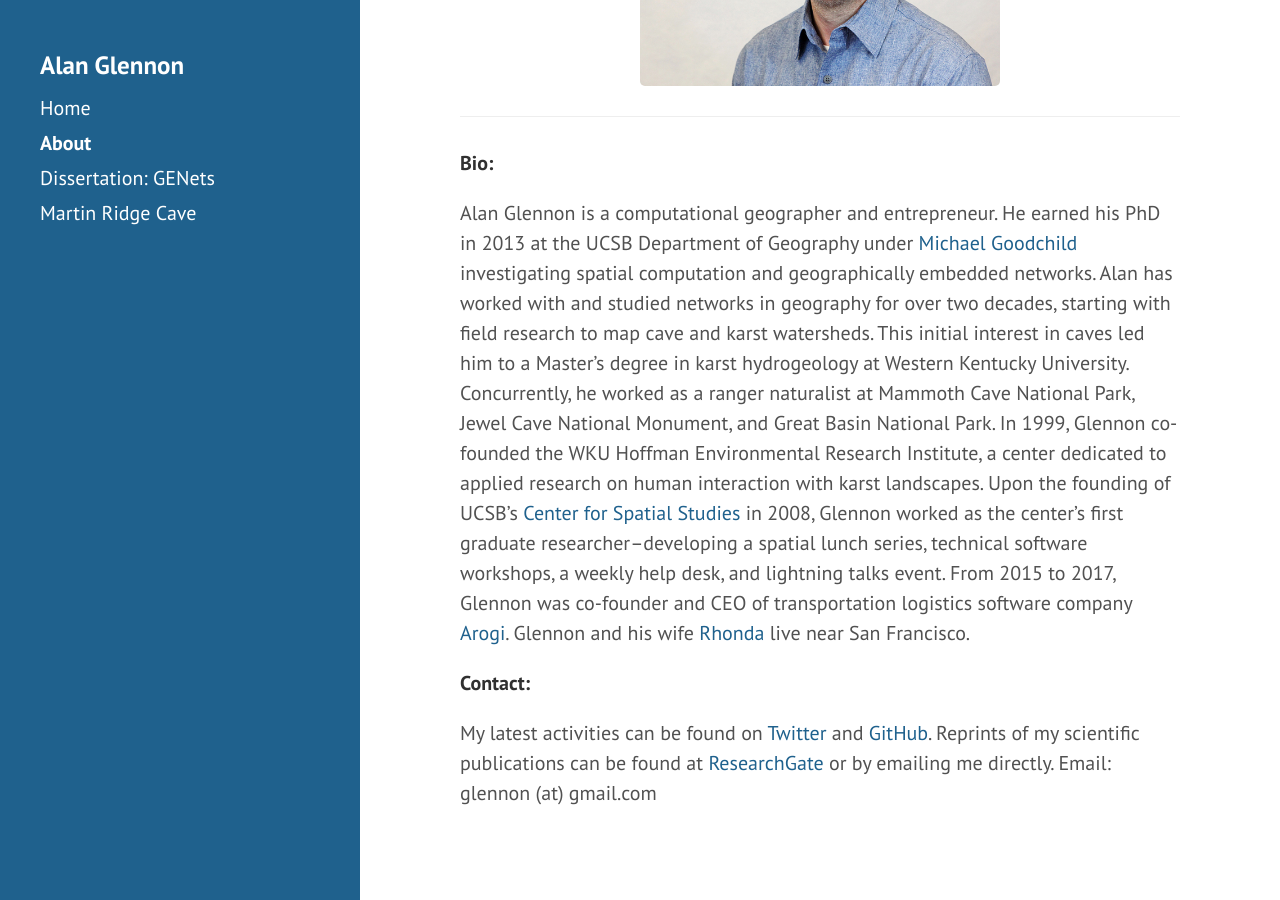
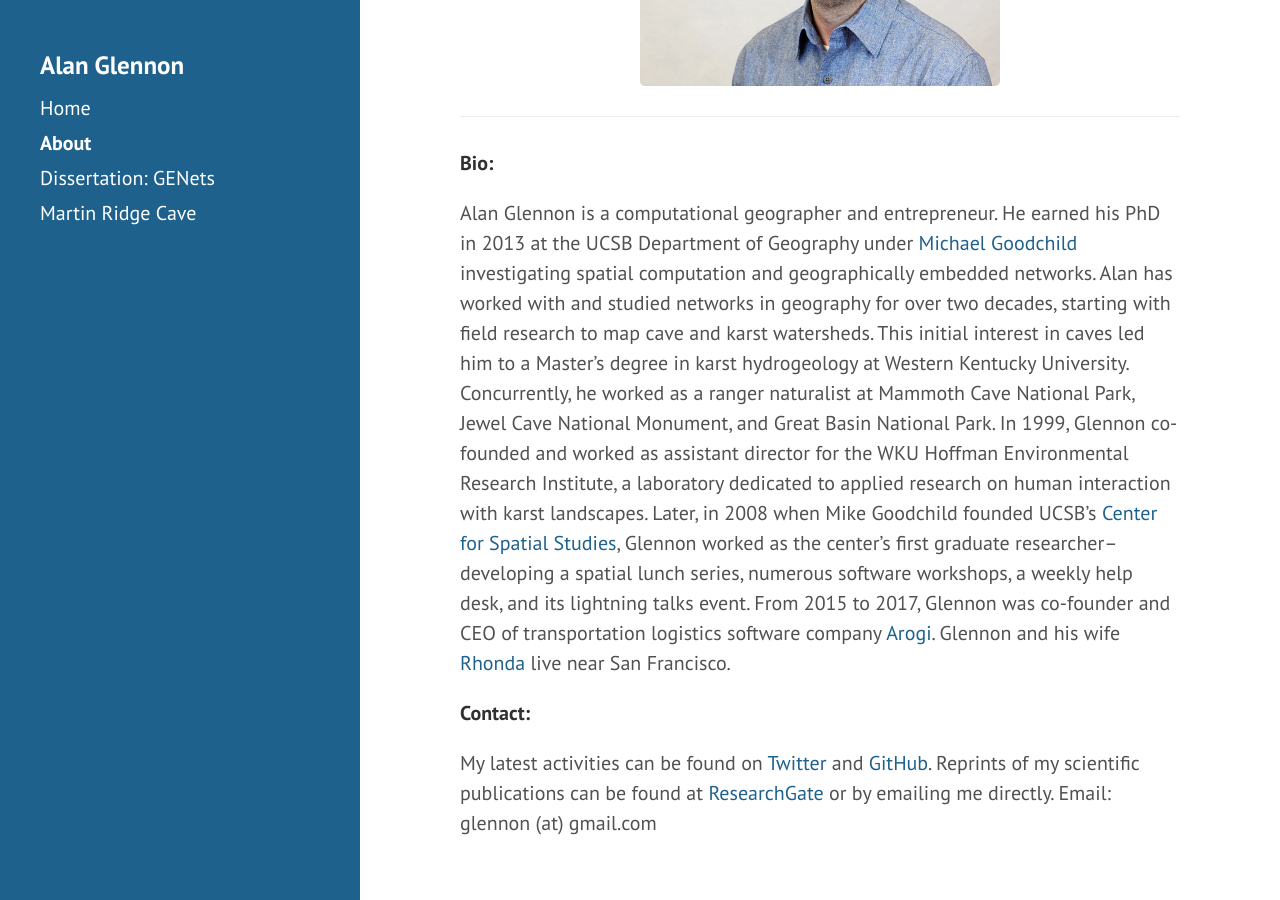
Before and after one commit to glennon/glennon.github.io, a Jekyll site: the page built from about.md, in a window 1280 px wide and 900 px high, scrolled down 466 px. Built offline with Jekyll 4.4.1, drawn with Linux system fonts in a browser that asks for light colours.

Commit message:
Update about.md
revision to better clarify career timeline

```diff
--- a/about.md
+++ b/about.md
@@ -17,7 +17,7 @@ Hello and welcome! My name is Alan, and I am a geographer. Lately, most of my ti
 
 **Bio:**
 <p />
-Alan Glennon is a computational geographer and entrepreneur. He earned his PhD in 2013 at the UCSB Department of Geography under <a href="https://www.geog.ucsb.edu/~good/">Michael Goodchild</a> investigating spatial computation and geographically embedded networks. Alan has worked with and studied networks in geography for over two decades, starting with field research to map cave and karst watersheds. This initial interest in caves led him to a Master's degree in karst hydrogeology at Western Kentucky University. Concurrently, he worked as a ranger naturalist at Mammoth Cave National Park, Jewel Cave National Monument, and Great Basin National Park. In 1999, Glennon co-founded the WKU Hoffman Environmental Research Institute, a center dedicated to applied research on human interaction with karst landscapes. Upon the founding of UCSB's <a href="http://spatial.ucsb.edu/personnel/alan-glennon/">Center for Spatial Studies</a> in 2008, Glennon worked as the center's first graduate researcher--developing a spatial lunch series, technical software workshops, a weekly help desk, and lightning talks event. From 2015 to 2017, Glennon was co-founder and CEO of transportation logistics software company <a href="https://github.com/arogi">Arogi</a>. Glennon and his wife <a href="https://twitter.com/rmglennon">Rhonda</a> live near San Francisco.
+Alan Glennon is a computational geographer and entrepreneur. He earned his PhD in 2013 at the UCSB Department of Geography under <a href="https://www.geog.ucsb.edu/~good/">Michael Goodchild</a> investigating spatial computation and geographically embedded networks. Alan has worked with and studied networks in geography for over two decades, starting with field research to map cave and karst watersheds. This initial interest in caves led him to a Master's degree in karst hydrogeology at Western Kentucky University. Concurrently, he worked as a ranger naturalist at Mammoth Cave National Park, Jewel Cave National Monument, and Great Basin National Park. In 1999, Glennon co-founded and worked as assistant director for the WKU Hoffman Environmental Research Institute, a laboratory dedicated to applied research on human interaction with karst landscapes. Later, in 2008 when Mike Goodchild founded UCSB's <a href="http://spatial.ucsb.edu/personnel/alan-glennon/">Center for Spatial Studies</a>, Glennon worked as the center's first graduate researcher--developing a spatial lunch series, numerous software workshops, a weekly help desk, and its lightning talks event. From 2015 to 2017, Glennon was co-founder and CEO of transportation logistics software company <a href="https://github.com/arogi">Arogi</a>. Glennon and his wife <a href="https://twitter.com/rmglennon">Rhonda</a> live near San Francisco.
 <p />
 
 **Contact:**
```
